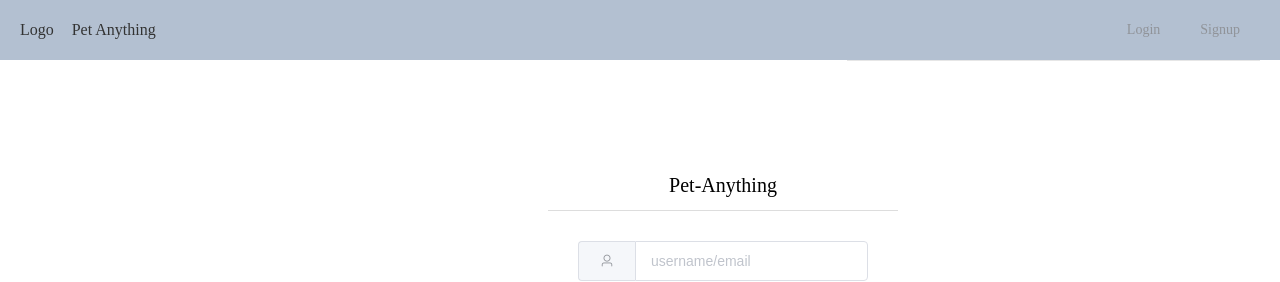
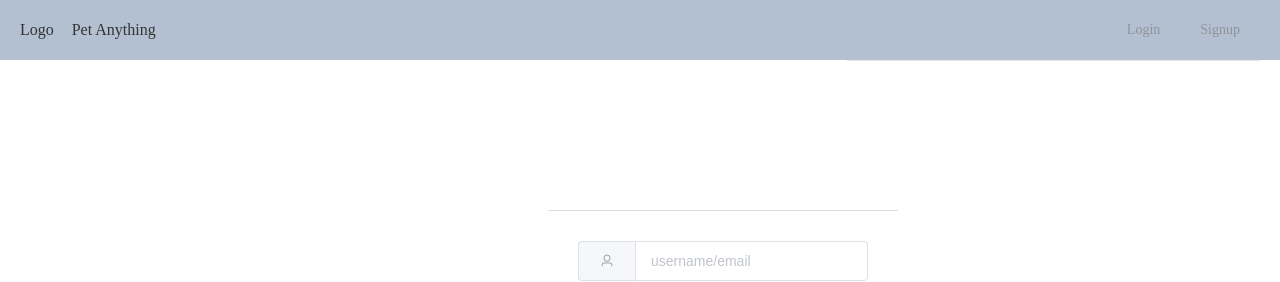
Before and after one commit to CS2102-Project-Team/CS2102_2021_S1_Team27, a Vue app in the folder frontend/: page /#/login in a window 1280 px wide. Shown: the top 282 px of the page. Built offline with nearby package versions, Linux system fonts and the light colour scheme; no server answers.

Commit message:
try to fix deployment issue

```diff
--- a/frontend/src/router/routes.js
+++ b/frontend/src/router/routes.js
@@ -1,5 +1,5 @@
 import mainRoutes from './main-routes';
-import beforeLogIn from './beforeLogin';
+import beforeLogIn from './before-login';
 
 export default [
   {
--- a/frontend/src/views/home/index.vue
+++ b/frontend/src/views/home/index.vue
@@ -43,7 +43,7 @@ export default {
   methods: {
     isLoggedin() {
       if (this.$store.getters.token) {
-        console.log("user has logged in");
+        // console.log('ser has logged in');
         this.$router.push('/profile');
       }
     },
--- a/frontend/src/views/login/index.vue
+++ b/frontend/src/views/login/index.vue
@@ -118,7 +118,7 @@ export default {
   text-align: center;
   font-size: 20px;
 
-  color: #000;
+  color: #fff;
   border-bottom: 1px solid #ddd;
 }
 .login-signup-btn {
--- a/frontend/src/views/signup/index.vue
+++ b/frontend/src/views/signup/index.vue
@@ -252,6 +252,6 @@ export default {
 .signup-tips {
   font-size: 12px;
   line-height: 30px;
-  color: rgb(10, 10, 10);
+  color: #fff;
 }
 </style>
```
Also changed, not shown: frontend/src/router/before-login.js (renamed from frontend/src/router/beforeLogIn.js).
